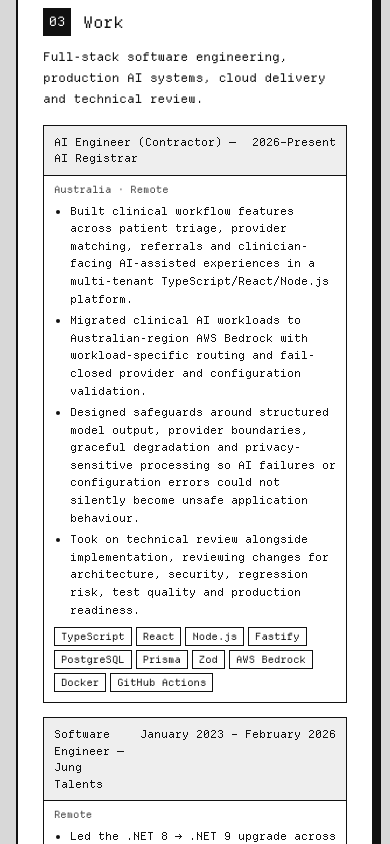
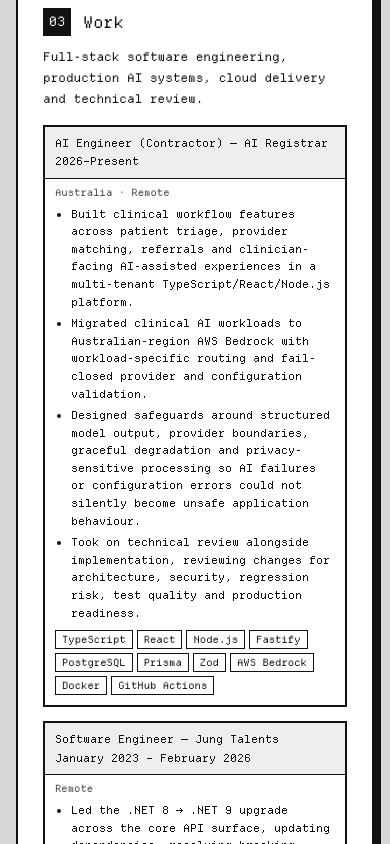
Before and after one commit to ctru0009/portfolio, a React (Vite) app: page / in a window 390 px wide. Shown: the part 1900-2744 px from the top of the page. Built offline with nearby package versions, Linux system fonts and the light colour scheme.

Commit message:
fix(work): stack mobile headers, align card borders

```diff
--- a/src/components/works/WorkCard.tsx
+++ b/src/components/works/WorkCard.tsx
@@ -12,8 +12,8 @@
 
 const WorkCard = ({ work }: WorkCardProps) => {
   return (
-    <article className="border border-ink">
-      <div className="flex justify-between gap-2.5 border-b border-ink bg-chrome px-2.5 py-2 text-[11px]">
+    <article className="border-2 border-ink">
+      <div className="flex flex-col gap-0.5 border-b border-ink bg-chrome px-2.5 py-2 text-[11px] min-[800px]:flex-row min-[800px]:items-center min-[800px]:justify-between min-[800px]:gap-2.5">
         <span>
           {work.title} — {work.company}
         </span>
```
